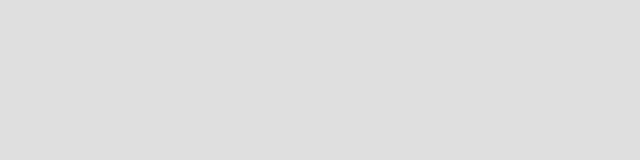
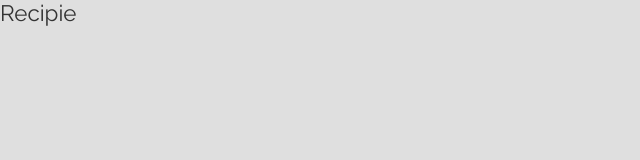
Before and after one commit to Jxiang2/react, a React (Create React App) app in the folder cooking-ninja/: page /recipies/1 in a window 1280 px wide. Shown: the top 160 px of the page, without its empty margins (0-640 px from the left). Built offline with nearby package versions, Linux system fonts and the light colour scheme.

Commit message:
route done

```diff
--- a/cooking-ninja/package.json
+++ b/cooking-ninja/package.json
@@ -8,6 +8,7 @@
     "@testing-library/user-event": "^13.5.0",
     "react": "^17.0.2",
     "react-dom": "^17.0.2",
+    "react-router-dom": "^5.2.0",
     "react-scripts": "5.0.0",
     "web-vitals": "^2.1.2"
   },
--- a/cooking-ninja/src/App.jsx
+++ b/cooking-ninja/src/App.jsx
@@ -1,8 +1,25 @@
+import {Switch, BrowserRouter, Route} from 'react-router-dom'
+
+import Home from './pages/HomePage/Home'
+import Create from './pages/CreatePage/Create'
+import Search from './pages/SearchPage/Search'
+import Recipie from './pages/RecipiePage/Recipie'
+
+// styles
 import './App.css';
+
 
 function App() {
   return (
     <div className="App">
+      <BrowserRouter>
+        <Switch>
+          <Route exact path='/'><Home/></Route>
+          <Route exact path='/create'><Create/></Route>
+          <Route exact path='/search'><Search/></Route>
+          <Route exact path='/recipies/:id'><Recipie/></Route>
+        </Switch>
+      </BrowserRouter>
     </div>
   );
 }
--- a/cooking-ninja/src/pages/RecipiePage/Recipie.jsx
+++ b/cooking-ninja/src/pages/RecipiePage/Recipie.jsx
@@ -1,4 +1,4 @@
-import 'Recipie.css'
+import './Recipie.css'
 
 export default function Recipie() {
     return (
```
Also changed, not shown: 1 other file (tests, documents, lock files or other folders).
